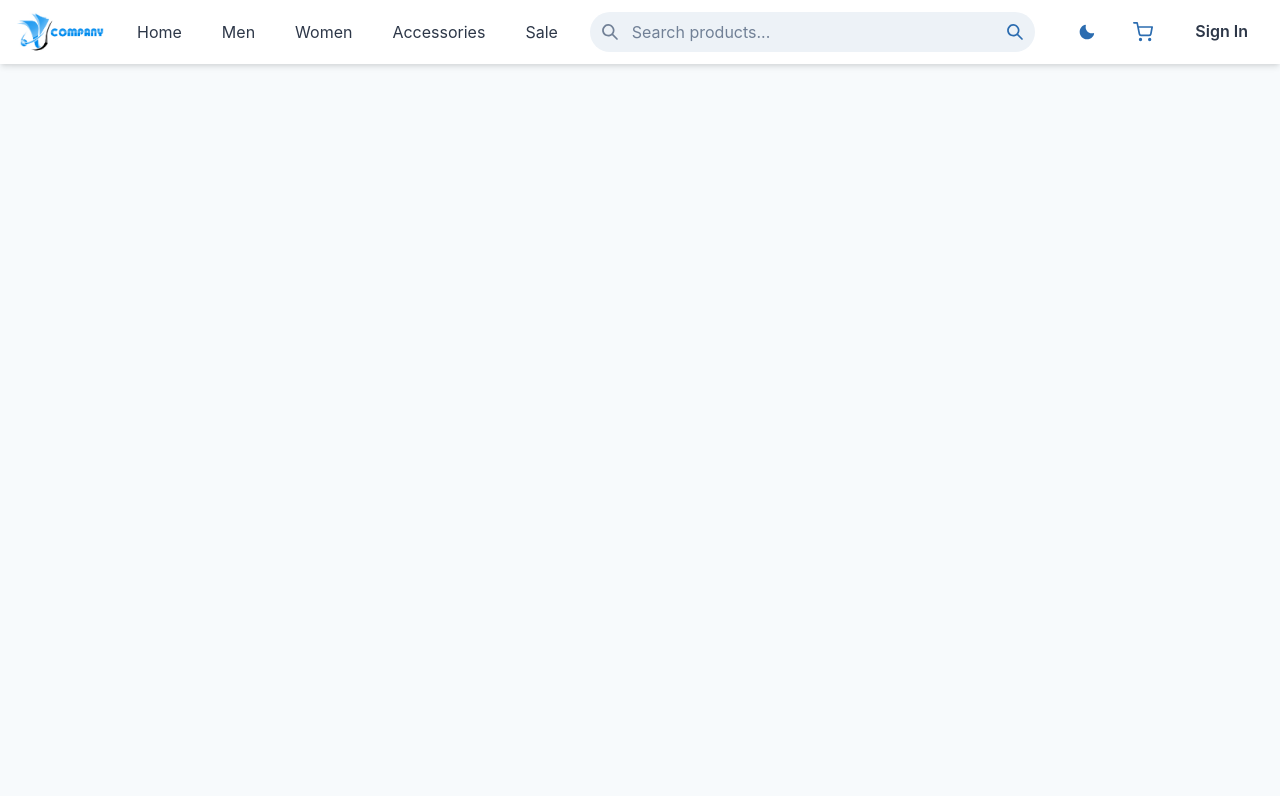
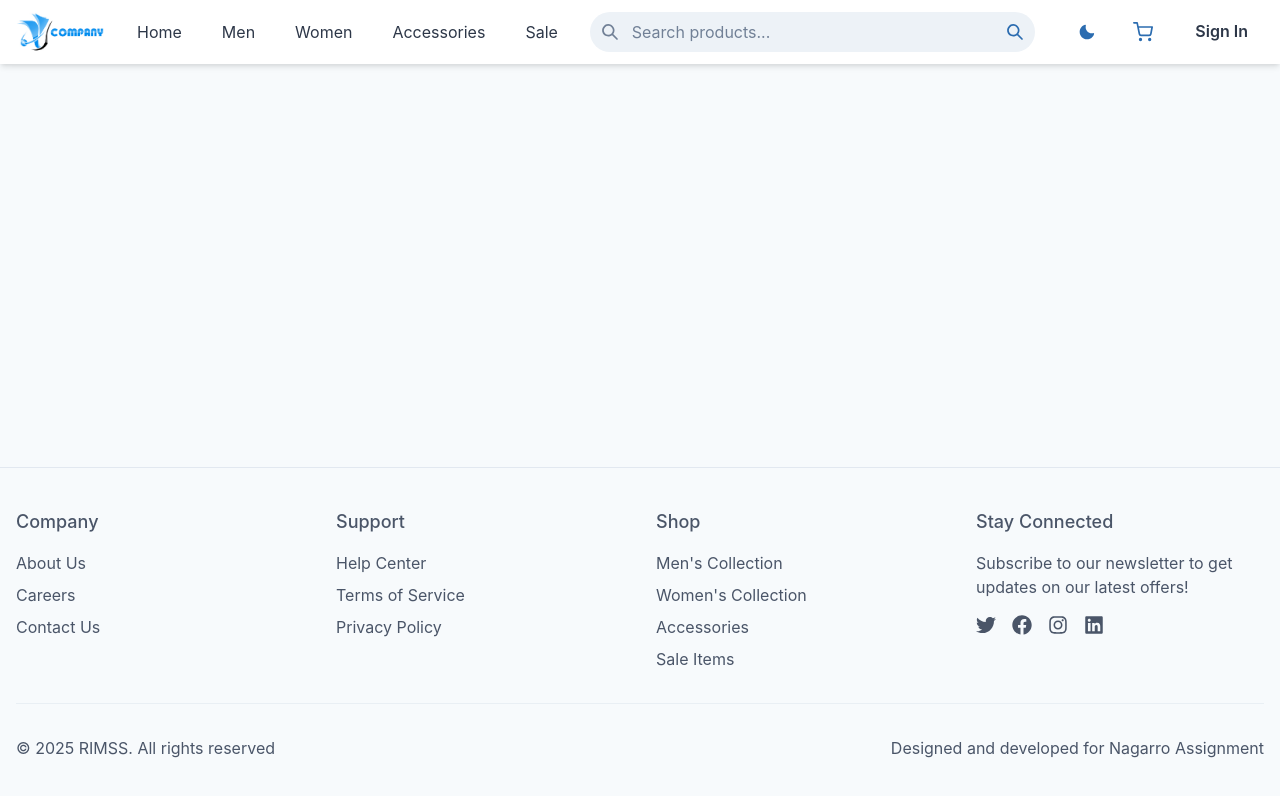
Before and after one commit to SachinArya027/rimss, a React (Vite) app in the folder nagarro-rimss/: page /login in a window 1280 px wide. Shown: the top 796 px of the page. Built offline with nearby package versions, Linux system fonts and the light colour scheme; no server answers.

Commit message:
added footer

```diff
--- a/nagarro-rimss/src/App.tsx
+++ b/nagarro-rimss/src/App.tsx
@@ -1,6 +1,7 @@
-import { ChakraProvider, Box, extendTheme, Container, ColorModeScript } from '@chakra-ui/react'
+import { ChakraProvider, Box, extendTheme, Container, ColorModeScript, Flex } from '@chakra-ui/react'
 import { BrowserRouter as Router, Routes, Route } from 'react-router-dom'
 import Navbar from './components/Navbar'
+import Footer from './components/Footer'
 import HeroCarousel from './components/HeroCarousel'
 import FeaturedProducts from './components/FeaturedProducts'
 import LatestOffers from './components/LatestOffers'
@@ -43,8 +44,9 @@ function App() {
       <AuthProvider>
         <CartProvider>
           <Router>
-            <Box minH="100vh">
+            <Flex direction="column" minH="100vh">
               <Navbar />
+              <Box flex="1">
                 <Routes>
                   <Route path="/" element={
                     <Box as="main" pt="64px">
@@ -64,6 +66,8 @@ function App() {
                   <Route path="/orders" element={<OrderHistoryPage />} />
                 </Routes>
               </Box>
+              <Footer />
+            </Flex>
           </Router>
         </CartProvider>
       </AuthProvider>
--- /dev/null
+++ b/nagarro-rimss/src/components/Footer.tsx
@@ -0,0 +1,92 @@
+import {
+  Box,
+  Container,
+  Stack,
+  Text,
+  Link,
+  Flex,
+  Divider,
+  Icon,
+  SimpleGrid,
+  useColorModeValue
+} from '@chakra-ui/react';
+import { FaTwitter, FaFacebook, FaInstagram, FaLinkedin } from 'react-icons/fa';
+import { Link as RouterLink } from 'react-router-dom';
+
+const Footer = () => {
+  const bgColor = useColorModeValue('gray.50', 'gray.900');
+  const textColor = useColorModeValue('gray.600', 'gray.400');
+  const borderColor = useColorModeValue('gray.200', 'gray.700');
+  const linkHoverColor = useColorModeValue('blue.500', 'blue.300');
+
+  return (
+    <Box
+      bg={bgColor}
+      color={textColor}
+      borderTopWidth={1}
+      borderStyle={'solid'}
+      borderColor={borderColor}
+      mt="auto"
+    >
+      <Container as={Stack} maxW={'100%'} py={10}>
+        <SimpleGrid columns={{ base: 1, sm: 2, md: 4 }} spacing={8}>
+          <Stack align={'flex-start'}>
+            <Text fontWeight={'500'} fontSize={'lg'} mb={2}>Company</Text>
+            <Link as={RouterLink} to="/about" _hover={{ color: linkHoverColor }}>About Us</Link>
+            <Link as={RouterLink} to="/careers" _hover={{ color: linkHoverColor }}>Careers</Link>
+            <Link as={RouterLink} to="/contact" _hover={{ color: linkHoverColor }}>Contact Us</Link>
+          </Stack>
+
+          <Stack align={'flex-start'}>
+            <Text fontWeight={'500'} fontSize={'lg'} mb={2}>Support</Text>
+            <Link as={RouterLink} to="/help" _hover={{ color: linkHoverColor }}>Help Center</Link>
+            <Link as={RouterLink} to="/terms" _hover={{ color: linkHoverColor }}>Terms of Service</Link>
+            <Link as={RouterLink} to="/privacy" _hover={{ color: linkHoverColor }}>Privacy Policy</Link>
+          </Stack>
+
+          <Stack align={'flex-start'}>
+            <Text fontWeight={'500'} fontSize={'lg'} mb={2}>Shop</Text>
+            <Link as={RouterLink} to="/search?category=men" _hover={{ color: linkHoverColor }}>Men's Collection</Link>
+            <Link as={RouterLink} to="/search?category=women" _hover={{ color: linkHoverColor }}>Women's Collection</Link>
+            <Link as={RouterLink} to="/search?category=accessories" _hover={{ color: linkHoverColor }}>Accessories</Link>
+            <Link as={RouterLink} to="/search?discounted=true" _hover={{ color: linkHoverColor }}>Sale Items</Link>
+          </Stack>
+
+          <Stack align={'flex-start'}>
+            <Text fontWeight={'500'} fontSize={'lg'} mb={2}>Stay Connected</Text>
+            <Text>Subscribe to our newsletter to get updates on our latest offers!</Text>
+            <Flex mt={2} gap={4}>
+              <Link href="https://twitter.com" isExternal _hover={{ color: linkHoverColor }}>
+                <Icon as={FaTwitter} boxSize={5} />
+              </Link>
+              <Link href="https://facebook.com" isExternal _hover={{ color: linkHoverColor }}>
+                <Icon as={FaFacebook} boxSize={5} />
+              </Link>
+              <Link href="https://instagram.com" isExternal _hover={{ color: linkHoverColor }}>
+                <Icon as={FaInstagram} boxSize={5} />
+              </Link>
+              <Link href="https://linkedin.com" isExternal _hover={{ color: linkHoverColor }}>
+                <Icon as={FaLinkedin} boxSize={5} />
+              </Link>
+            </Flex>
+          </Stack>
+        </SimpleGrid>
+
+        <Divider my={6} borderColor={borderColor} />
+
+        <Flex
+          direction={{ base: 'column', md: 'row' }}
+          justify={{ base: 'center', md: 'space-between' }}
+          align={{ base: 'center', md: 'center' }}
+        >
+          <Text>© {new Date().getFullYear()} RIMSS. All rights reserved</Text>
+          <Text mt={{ base: 2, md: 0 }}>
+            Designed and developed for Nagarro Assignment
+          </Text>
+        </Flex>
+      </Container>
+    </Box>
+  );
+};
+
+export default Footer;
```
Lines whose indentation alone changed are shown as unchanged.
